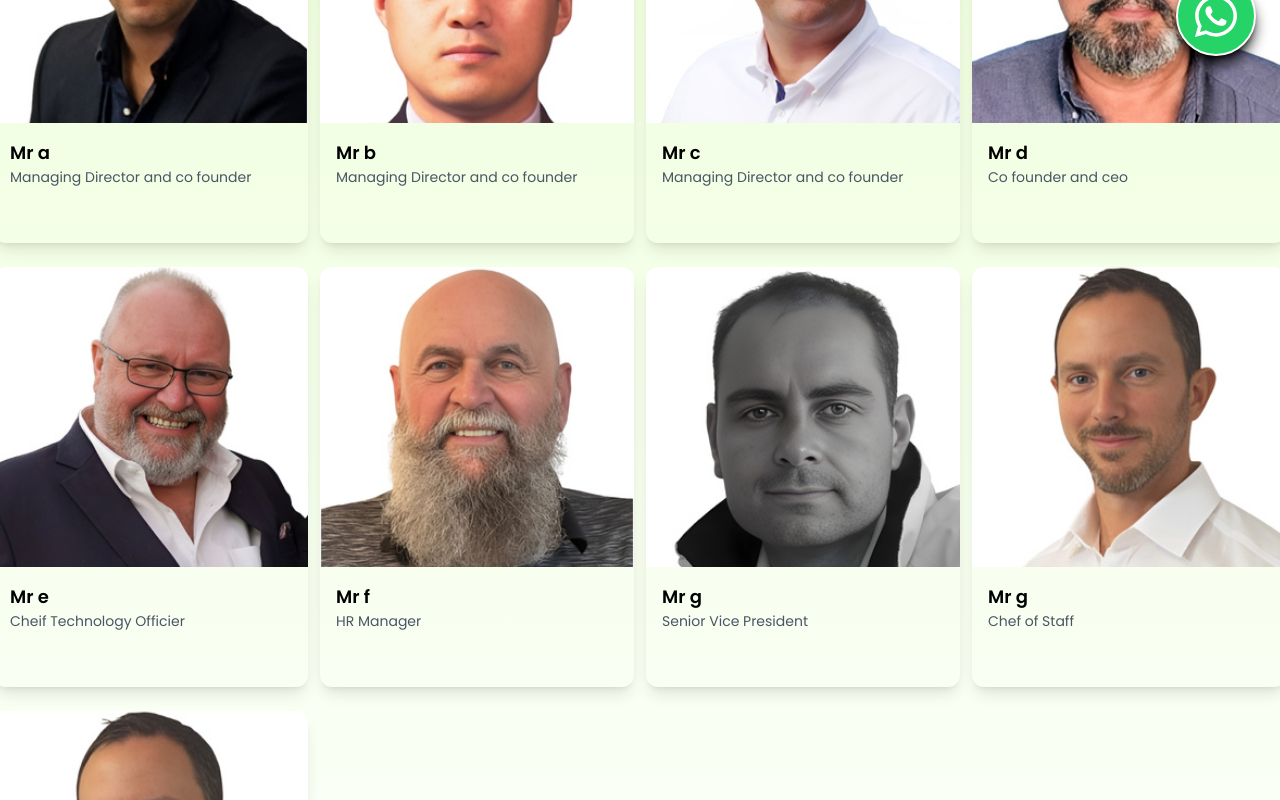
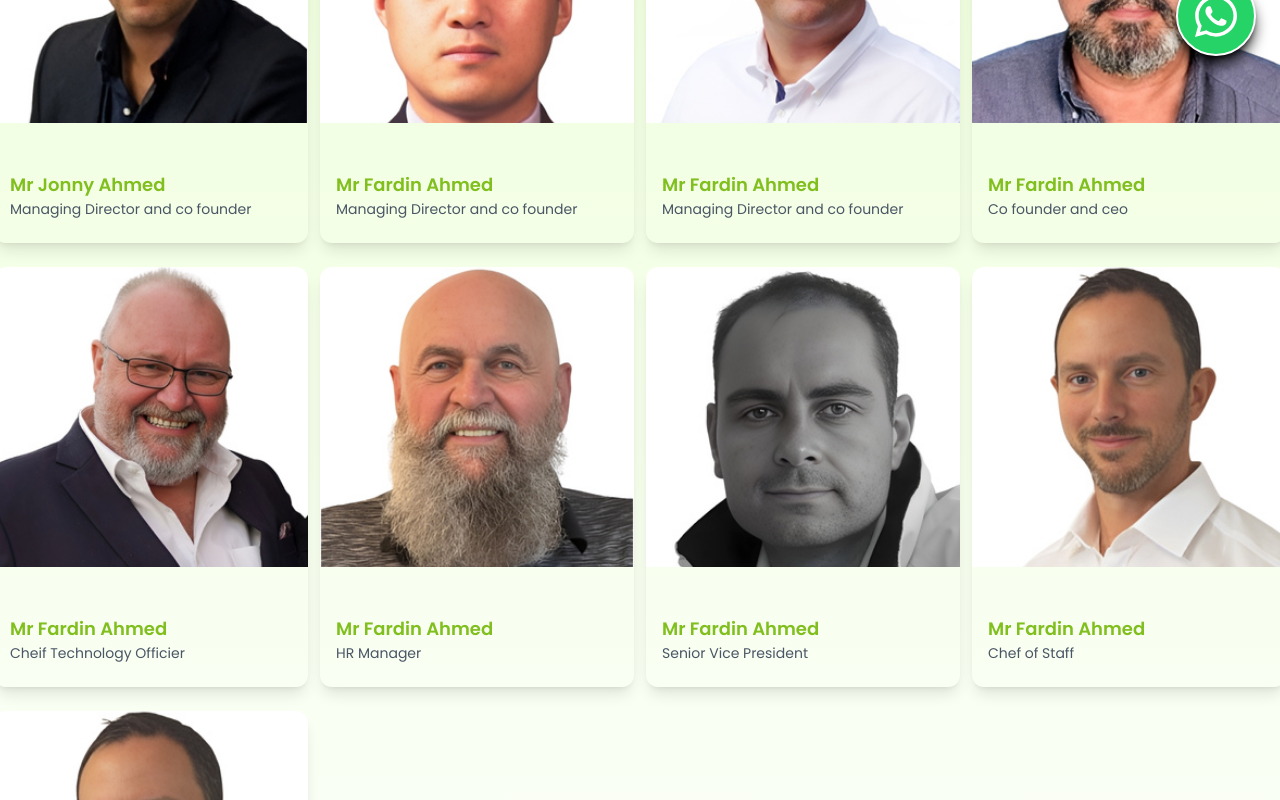
Before and after one commit to nahianeasytechx/D-valley, a React (Vite) app: page /team in a window 1280 px wide. Shown: the part 720-1520 px from the top of the page. Built offline with nearby package versions, Linux system fonts and the light colour scheme.

Commit message:
updated team page

```diff
--- a/src/components/TeamMembers.jsx
+++ b/src/components/TeamMembers.jsx
@@ -18,8 +18,8 @@ const TeamMembers = () => {
             />
 
             {/* Default Card Content */}
-            <div className="p-4">
-              <h3 className="text-lg font-semibold">{name}</h3>
+            <div className="p-4  pt-12">
+              <h3 className="text-lg font-semibold text-[#80bf1e]">{name}</h3>
               <p className="text-gray-600 text-sm">{designation}</p>
             </div>
 
--- a/src/data/teamMembers.js
+++ b/src/data/teamMembers.js
@@ -10,63 +10,63 @@ export const teamMembers = [
   {
     id: 1,
     img: t1,
-    name: "Mr a",
+    name: "Mr Jonny Ahmed",
     designation: "Managing Director and co founder",
     about: "This will be the intro for the person like who is he what he or she does and some highlighted features about his personality",
   },
   {
     id: 2,
     img: t2,
-    name: "Mr b",
+    name: "Mr Fardin Ahmed",
     designation: "Managing Director and co founder",
     about: "This will be the intro for the person like who is he what he or she does and some highlighted features about his personality",
   },
   {
     id: 3,
     img: t3,
-    name: "Mr c",
+    name: "Mr Fardin Ahmed",
     designation: "Managing Director and co founder",
     about: "This will be the intro for the person like who is he what he or she does and some highlighted features about his personality",
   },
   {
     id: 4,
     img: t4,
-    name: "Mr d",
+    name: "Mr Fardin Ahmed",
     designation: "Co founder and ceo",
     about: "This will be the intro for the person like who is he what he or she does and some highlighted features about his personality",
   },
   {
     id: 5,
     img: t5,
-    name: "Mr e",
+    name: "Mr Fardin Ahmed",
     designation: "Cheif Technology Officier",
     about: "This will be the intro for the person like who is he what he or she does and some highlighted features about his personality",
   },
   {
     id: 6,
     img: t6,
-    name: "Mr f",
+    name: "Mr Fardin Ahmed",
     designation: "HR Manager",
     about: "This will be the intro for the person like who is he what he or she does and some highlighted features about his personality",
   },
   {
     id: 7,
     img: t7,
-    name: "Mr g",
+    name: "Mr Fardin Ahmed",
     designation: "Senior Vice President",
     about: "This will be the intro for the person like who is he what he or she does and some highlighted features about his personality",
   },
   {
     id: 8,
     img: t8,
-    name: "Mr g",
+    name: "Mr Fardin Ahmed",
     designation: "Chef of Staff",
     about: "This will be the intro for the person like who is he what he or she does and some highlighted features about his personality",
   },
   {
     id: 8,
     img: t8,
-    name: "Mr g",
+    name: "Mr Fardin Ahmed",
     designation: "Talent Manager",
     about: "This will be the intro for the person like who is he what he or she does and some highlighted features about his personality",
   },
```
